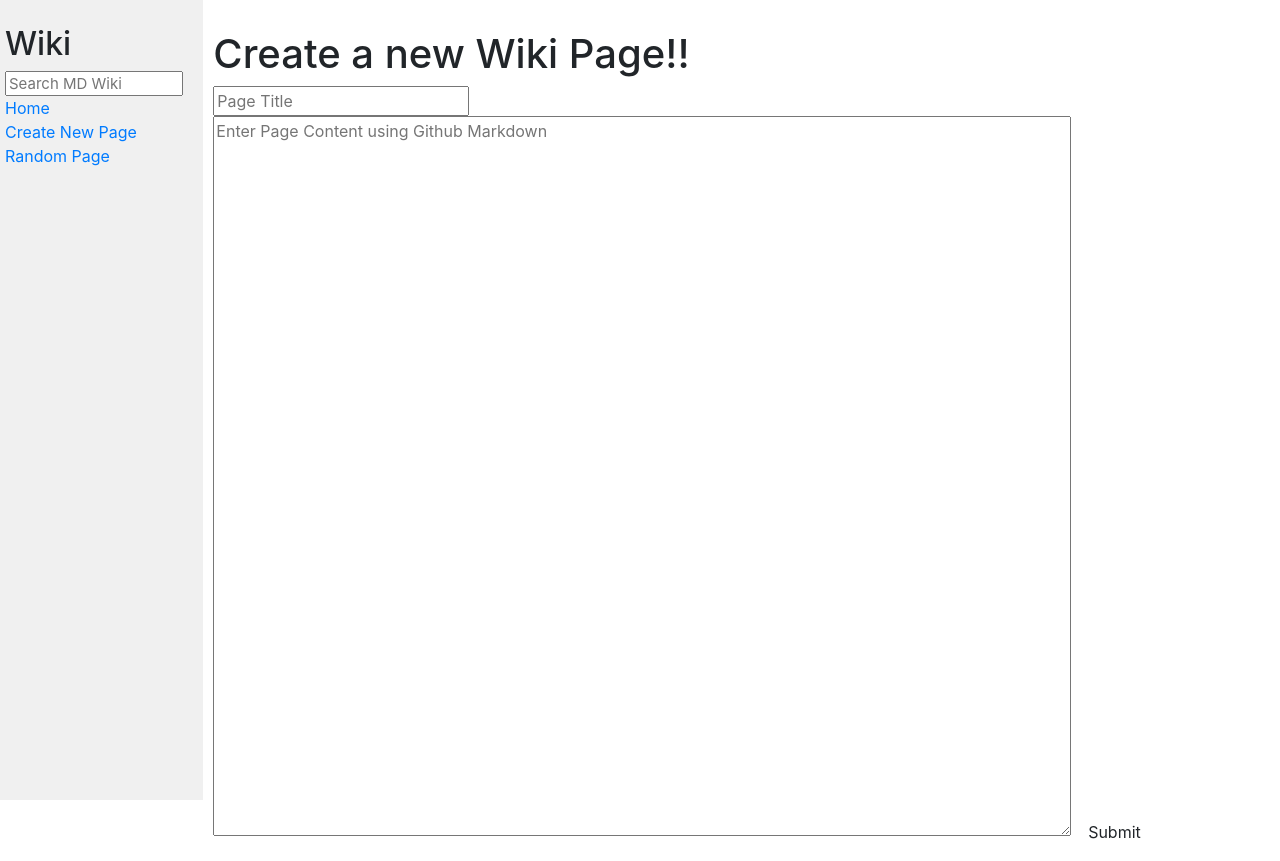
After one commit to daichimorihara/wiki-CS50-, a Django app: page /create in a window 1280 px wide. The commit adds this page. Run offline with Django 3.2, Linux system fonts and the light colour scheme; some libraries are stand-ins or nearby versions.

Commit message:
add new features(edit + create new page)

```diff
--- /dev/null
+++ b/encyclopedia/templates/encyclopedia/create.html
@@ -0,0 +1,19 @@
+{% extends "encyclopedia/layout.html" %}
+
+{% block title %}
+    encyclopedia
+{% endblock %}
+
+{% block body %}
+    {% if invalidInputOrAlreadyExist %}
+        <h1>Invalid Input or this Title already Exist. Try Again</h1>
+    {% endif %}
+
+    <h1>Create a new Wiki Page!!</h1>
+
+    <form action="{% url 'create' %}" method="post">
+        {% csrf_token %}
+        {{ createForm }}
+        <input class="btn btn-default" type="submit" value="Submit">
+    </form>
+{% endblock %}
--- a/encyclopedia/templates/encyclopedia/entry.html
+++ b/encyclopedia/templates/encyclopedia/entry.html
@@ -5,5 +5,8 @@
 {% endblock %}
 
 {% block body %}
+    <h1>{{ title }}</h1>
     {{ entry | safe }}
+    <a href="{% url 'edit' title=title %}">Edit this page</a>
+
 {% endblock %}
--- a/encyclopedia/templates/encyclopedia/layout.html
+++ b/encyclopedia/templates/encyclopedia/layout.html
@@ -20,10 +20,10 @@
                     <a href="{% url 'index' %}">Home</a>
                 </div>
                 <div>
-                    Create New Page
+                    <a href="{% url 'create' %}">Create New Page</a>
                 </div>
                 <div>
-                    Random Page
+                    <a href="{% url 'randomly' %}">Random Page</a>
                 </div>
                 {% block nav %}
                 {% endblock %}
--- a/encyclopedia/urls.py
+++ b/encyclopedia/urls.py
@@ -5,5 +5,8 @@ from . import views
 urlpatterns = [
     path("", views.index, name="index"),
     path("wiki/<str:title>", views.entry, name="entry"),
-    path("search", views.search, name="search")
+    path("search", views.search, name="search"),
+    path("create", views.create, name="create"),
+    path("edit/<str:title>", views.edit, name="edit"),
+    path("randomly", views.randomly, name="randomly")
 ]
--- a/encyclopedia/views.py
+++ b/encyclopedia/views.py
@@ -1,12 +1,27 @@
+from pyexpat.errors import messages
 from django.shortcuts import render, redirect
 from markdown2 import Markdown
 from . import util
 from django import forms
+import random
+from django.http import HttpResponseRedirect, HttpResponsePermanentRedirect
 
 class SearchForm(forms.Form):
     title = forms.CharField(label='', widget=forms.TextInput(attrs={
         "class": "search",
         "placeholder": "Search MD Wiki"
+    }))
+
+class CreateForm(forms.Form):
+    title = forms.CharField(label='', widget=forms.TextInput(attrs={
+        "placeholder": "Page Title"}))
+    text = forms.CharField(label='', widget=forms.Textarea(attrs={
+        "placeholder": "Enter Page Content using Github Markdown"
+    }))
+
+class EditForm(forms.Form):
+    text = forms.CharField(label='', widget=forms.Textarea(attrs={
+        "placeholder": "Edit this page's content"
     }))
 
 
@@ -47,3 +62,53 @@ def search(request):
             return redirect(entry, title)
 
     return redirect(index)
+
+def create(request):
+    if request.method == "GET":
+        return render(request, "encyclopedia/create.html", {
+            "createForm": CreateForm(),
+            "invalidInputOrAlreadyExist": False,
+            "searchForm": SearchForm()
+        })
+    elif request.method == "POST":
+        form = CreateForm(request.POST)
+        if form.is_valid():
+            title = form.cleaned_data["title"]
+            text = form.cleaned_data["text"]
+
+            if util.get_entry(title) is not None:
+                return render(request, "encyclopedia/create.html", {
+                    "createForm": CreateForm(),
+                    "invalidInputOrAlreadyExist": True,
+                    "searchForm": SearchForm()
+                 })
+            util.save_entry(title, text)
+            return redirect(entry, title)
+        else:
+            return render(request, "encyclopedia/create.html", {
+                "createForm": CreateForm(),
+                "invalidInputOrAlreadyExist": True,
+                "searchForm": SearchForm()
+            })
+
+def edit(request, title):
+    if request.method == "POST":
+        form = EditForm(request.POST)
+        if form.is_valid():
+            text = form.cleaned_data["text"]
+            util.save_entry(title, text)
+            return redirect(entry, title)
+
+    else:
+        form = EditForm({'text': util.get_entry(title)})
+        return render(request, "encyclopedia/edit.html", {
+            "editForm": form,
+            "searchForm": SearchForm(),
+            "title": title
+
+        })
+
+def randomly(request):
+    titles = util.list_entries()
+    title = random.choice(titles)
+    return redirect(entry, title)
```
Also changed, not shown: encyclopedia/templates/encyclopedia/edit.html (added, +15 -0 lines), entries/CSS.md (+0 -2 lines), entries/Django.md (+1 -3 lines), entries/Elon Musk.md (added, +1 -0 lines), entries/Git.md (+0 -6 lines), entries/HTML.md (+1 -11 lines), entries/Python.md (+0 -2 lines), entries/Steve Jobs.md (added, +1 -0 lines).
